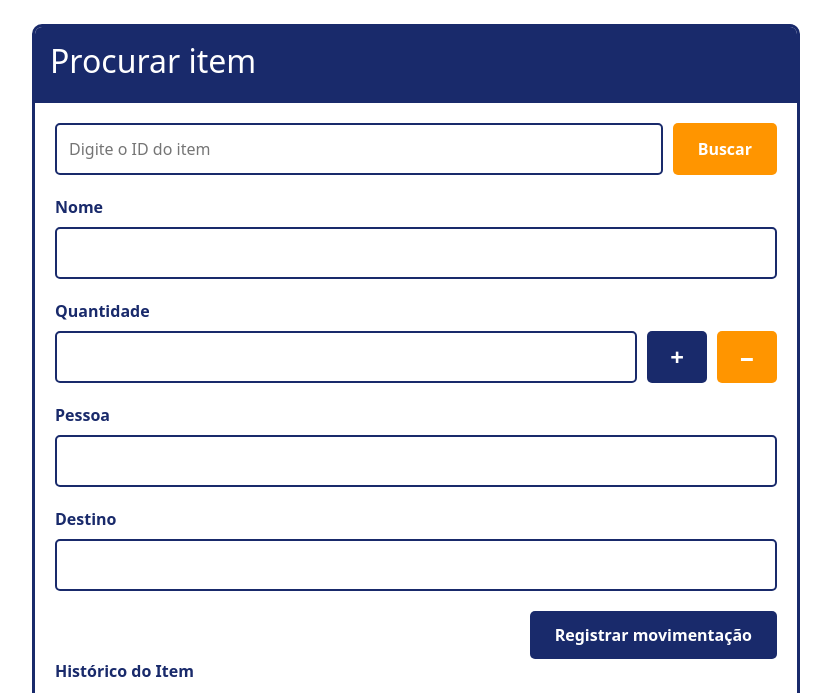
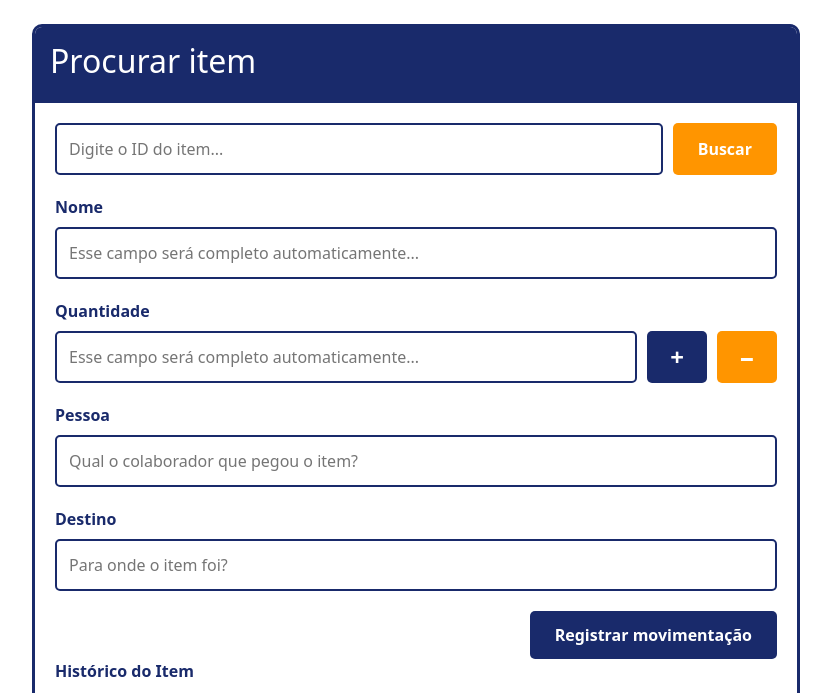
Before and after one commit to mb7-alt/TCC-senai, a Flask app: page /controle-de-itens in a window 1280 px wide. Shown: the part 182-875 px from the top of the page, without its empty margins (224-1055 px from the left). Run offline with Flask 3, Linux system fonts and the light colour scheme; some libraries are stand-ins or nearby versions.

Commit message:
03/07/26

```diff
--- a/templates/cont.html
+++ b/templates/cont.html
@@ -111,7 +111,7 @@
             <h2>Procurar item</h2>
         </div>
         <div class="busca-item">
-            <input type="number" id="idItem" placeholder="Digite o ID do item">
+            <input type="number" id="idItem" placeholder="Digite o ID do item..." required>
             <button id="btnBuscar">
                 Buscar
             </button>
@@ -119,23 +119,23 @@
         <div id="detalhesItem">
             <div class="campo">
                 <label>Nome</label>
-                <input type="text" id="nomeItem" readonly>
+                <input type="text" id="nomeItem" placeholder="Esse campo será completo automaticamente..." readonly>
             </div>
             <div class="campo quantidade-area">
                 <label>Quantidade</label>
                 <div class="controle-quantidade">
-                    <input type="number" id="quantidadeItem" readonly>
+                    <input type="number" id="quantidadeItem" placeholder="Esse campo será completo automaticamente..." readonly>
                     <button type="button" class="btnMais">+</button>
                     <button type="button" class="btnMenos">−</button>
                 </div>
             </div>
             <div class="campo">
                 <label>Pessoa</label>
-                <input type="text" id="pessoaMov">
+                <input type="text" id="pessoaMov" placeholder="Qual o colaborador que pegou o item?" required>
             </div>
             <div class="campo">
                 <label>Destino</label>
-                <input type="text" id="destinoMov">
+                <input type="text" id="destinoMov" placeholder="Para onde o item foi?" required>
             </div>
             <button type="button" id="btnMovimentar">
                 Registrar movimentação
```
